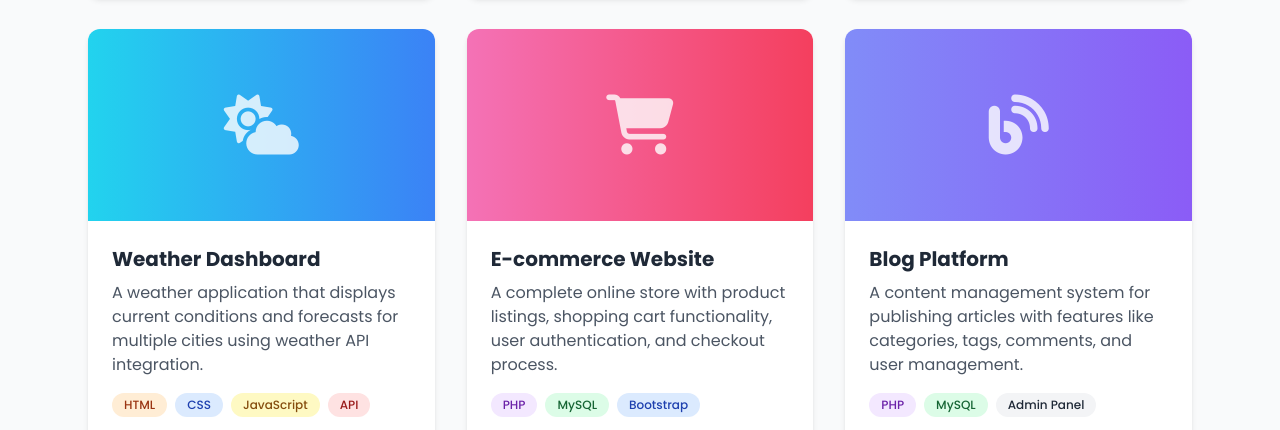
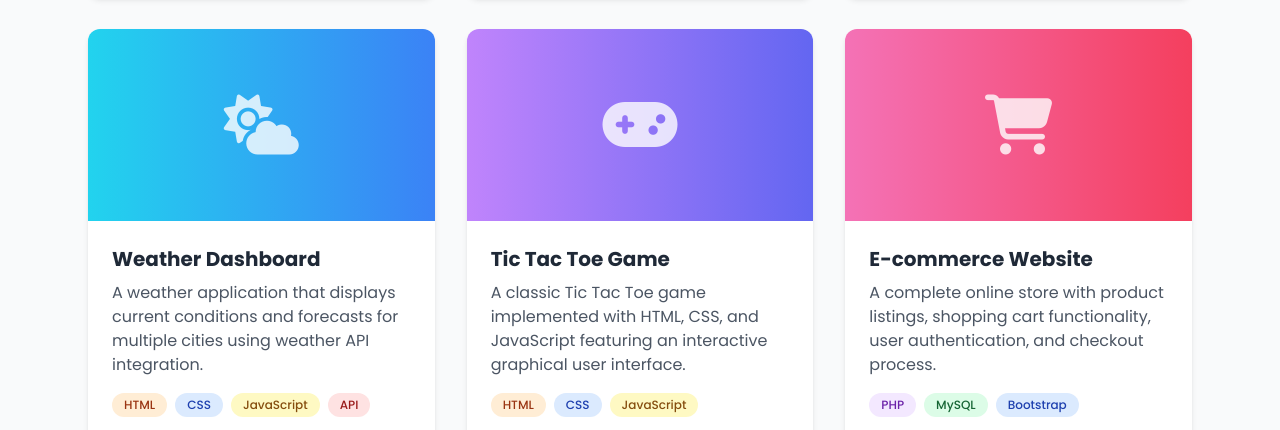
Before and after one commit to Whisperpete/clerkson-website, a plain HTML site: page projects.html in a window 1280 px wide. Shown: the part 1815-2245 px from the top of the page. Drawn offline with nearby package versions, Linux system fonts and the light colour scheme.

Commit message:
Update projects.html

```diff
--- a/projects.html
+++ b/projects.html
@@ -320,7 +320,28 @@
                     </div>
                 </div>
 
-                <!-- Additional Project 8: E-commerce Website -->
+                <!-- Additional Project 8: Tic Tac Toe Game -->
+                <div class="bg-white rounded-xl overflow-hidden shadow-md card-hover">
+                    <div class="h-48 bg-gradient-to-r from-purple-400 to-indigo-500 flex items-center justify-center">
+                        <i class="fas fa-gamepad text-6xl text-white opacity-80"></i>
+                    </div>
+                    <div class="p-6">
+                        <h3 class="text-xl font-bold mb-2">Tic Tac Toe Game</h3>
+                        <p class="text-gray-600 mb-4">
+                            A classic Tic Tac Toe game implemented with HTML, CSS, and JavaScript featuring an interactive graphical user interface.
+                        </p>
+                        <div class="flex flex-wrap gap-2 mb-4">
+                            <span class="px-3 py-1 bg-orange-100 text-orange-800 text-xs font-medium rounded-full">HTML</span>
+                            <span class="px-3 py-1 bg-blue-100 text-blue-800 text-xs font-medium rounded-full">CSS</span>
+                            <span class="px-3 py-1 bg-yellow-100 text-yellow-800 text-xs font-medium rounded-full">JavaScript</span>
+                        </div>
+                        <a href="https://whisperpete.github.io/tic-tac-toe-game/" target="_blank" rel="noopener noreferrer" class="inline-flex items-center px-4 py-2 bg-gradient-to-r from-green-400 to-teal-500 text-white font-medium rounded-lg hover:shadow-lg transition-all">
+                            View Details <i class="fas fa-arrow-right ml-2"></i>
+                        </a>
+                    </div>
+                </div>
+
+                <!-- Additional Project 9: E-commerce Website -->
                 <div class="bg-white rounded-xl overflow-hidden shadow-md card-hover">
                     <div class="h-48 bg-gradient-to-r from-pink-400 to-rose-500 flex items-center justify-center">
                         <i class="fas fa-shopping-cart text-6xl text-white opacity-80"></i>
@@ -341,7 +362,7 @@
                     </div>
                 </div>
 
-                <!-- Additional Project 9: Blog Platform -->
+                <!-- Additional Project 10: Blog Platform -->
                 <div class="bg-white rounded-xl overflow-hidden shadow-md card-hover">
                     <div class="h-48 bg-gradient-to-r from-indigo-400 to-violet-500 flex items-center justify-center">
                         <i class="fas fa-blog text-6xl text-white opacity-80"></i>
@@ -362,7 +383,7 @@
                     </div>
                 </div>
 
-                <!-- Additional Project 10: C++ Game -->
+                <!-- Additional Project 11: C++ Game -->
                 <div class="bg-white rounded-xl overflow-hidden shadow-md card-hover">
                     <div class="h-48 bg-gradient-to-r from-amber-400 to-orange-500 flex items-center justify-center">
                         <i class="fas fa-gamepad text-6xl text-white opacity-80"></i>
@@ -522,4 +543,5 @@
         });
     </script>
 </body>
+
 </html>
```
